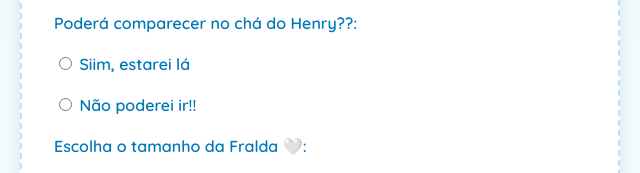
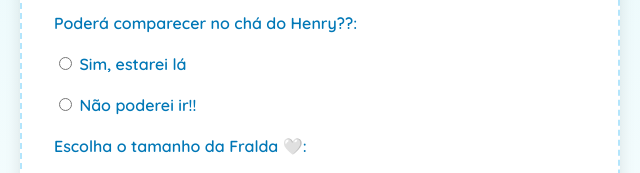
Before and after one commit to giovannibrtt/cursoshtml, a plain HTML site: page index.html in a window 1280 px wide. Shown: the part 561-734 px from the top of the page, 320-960 px from the left. Drawn offline with Linux system fonts and the light colour scheme; no server answers.

Commit message:
Update index.html

```diff
--- a/index.html
+++ b/index.html
@@ -165,7 +165,7 @@
     <input type="text" id="nome" name="nome" required>
 
     <label>Poderá comparecer no chá do Henry??:</label>
-    <label><input type="radio" name="presenca" value="sim" required> Siim, estarei lá</label>
+    <label><input type="radio" name="presenca" value="sim" required> Sim, estarei lá</label>
     <label><input type="radio" name="presenca" value="nao"> Não poderei ir!!</label>
 
     <label>Escolha o tamanho da Fralda 🤍:</label>
```
